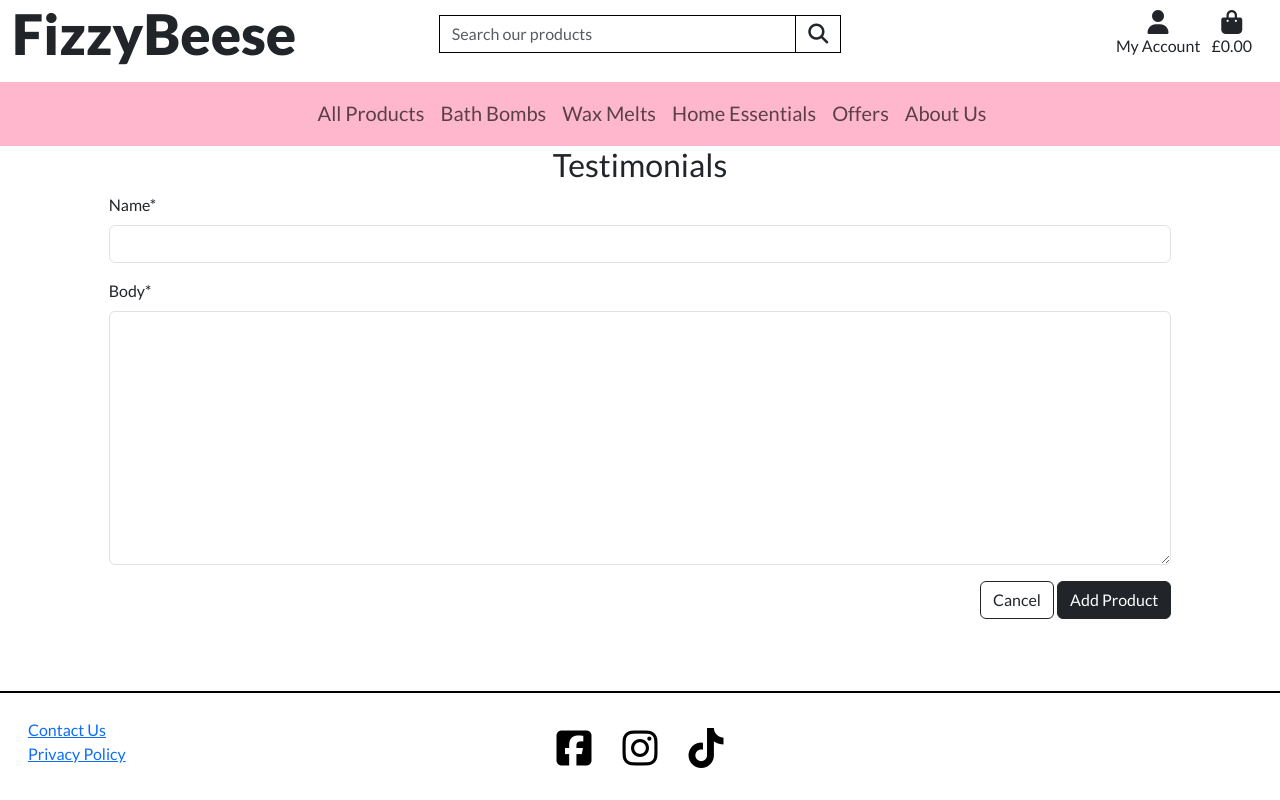
After one commit to stephenbeese/FizzyBeese, a Django app: page /testimonials/ in a window 1280 px wide. The commit adds this page. Run offline with Django 4.2, Linux system fonts and the light colour scheme; a user stored in the database is signed in; data comes from the database, SQL or seed files in the repository; both versions use the stored data as it was after the commit; some libraries are stand-ins or nearby versions.

Commit message:
Create testimonial form, view and template

```diff
--- a/fizzy_beese/urls.py
+++ b/fizzy_beese/urls.py
@@ -27,6 +27,7 @@ urlpatterns = [
     path('bag/', include('bag.urls')),
     path('checkout/', include('checkout.urls')),
     path('profile/', include('profiles.urls')),
+    path('testimonials/', include('testimonials.urls')),
 ] + static(settings.MEDIA_URL, document_root=settings.MEDIA_ROOT)
 
 
--- a/home/templates/home/index.html
+++ b/home/templates/home/index.html
@@ -49,7 +49,7 @@ Home
                                 <div class="col">
                                     <div class="row">
                                         <a href="{% url 'product_detail' f.id %}">
-                                            <img src="/media/{{ f.image }}" class="featured-image rounded" alt="{{ f.image }}">
+                                            <img src="/media/{{ f.image }}" class="featured-image rounded card-shadow" alt="{{ f.image }}">
                                         </a>
                                     </div>
                                     <div class="row w-100 m-0">
@@ -81,7 +81,7 @@ Home
                                 <div class="col">
                                     <div class="row">
                                         <a href="{% url 'product_detail' l.id %}">
-                                            <img src="/media/{{ l.image }}" class="latest-image rounded" alt="{{ l.image }}">
+                                            <img src="/media/{{ l.image }}" class="latest-image rounded card-shadow" alt="{{ l.image }}">
                                         </a>
                                     </div>
                                     <div class="row w-100 m-0">
--- a/home/templates/includes/testimonials.html
+++ b/home/templates/includes/testimonials.html
@@ -17,7 +17,7 @@
                 <p class="text-dark mb-0 fw-bold">By {{ testimonial.name }}</p>
                 <p class="small text-muted">on {{ testimonial.created_on }}</p>
                 <p class="small text-dark m-0">Shopped with us before?
-                    <a class="small text-black bold-underline-hover m-0" href="#">Leave us a review!</a>
+                    <a class="small text-black bold-underline-hover m-0" href="{% url 'testimonial' %}">Leave us a review!</a>
                 </p>
             </div>
         </div>
--- a/profiles/views.py
+++ b/profiles/views.py
@@ -39,10 +39,12 @@ def profile(request):
         form = UserProfileForm(instance=profile)
 
     orders = profile.orders.all().order_by('-date')
+    testimonials = profile.testimonials.all().order-by('-created_on')
     template = 'profiles/profile.html/'
     context = {
         'form': form,
         'orders': orders,
+        'testimonials': testimonials,
         'on_profile_page': True,
     }
 
--- /dev/null
+++ b/testimonials/forms.py
@@ -0,0 +1,8 @@
+from django import forms
+from .models import Testimonial
+
+
+class TestimonialForm(forms.ModelForm):
+    class Meta:
+        model = Testimonial
+        fields = ('name', 'body',)
--- /dev/null
+++ b/testimonials/templates/testimonials/testimonial_form.html
@@ -0,0 +1,30 @@
+{% extends 'base.html' %}
+{% load static %}
+
+{% load bag_tools %}
+
+{% block extra_css %}
+<link rel="stylesheet" href="{% static 'checkout/css/checkout.css' %}">
+{% endblock %}
+
+{% block title %}
+Add Image
+{% endblock %}
+
+{% block content %}
+    <div class="row justify-content-center">
+        <div class="col-12">
+            <h2 class="text-center">Testimonials</h2>
+        </div>
+        <div class="col-10">
+            <form method="POST" action="{% url 'testimonial' %}" class="form mb-2">
+                {% csrf_token %}
+                {{ form | crispy }}
+                <div class="text-end">
+                    <a href="{% url 'testimonial' %}" class="btn btn-outline-dark">Cancel</a>
+                    <button class="btn btn-dark" type="submit">Add Product</button>
+                </div>
+            </form>
+        </div>
+    </div>
+{% endblock %}
--- /dev/null
+++ b/testimonials/urls.py
@@ -0,0 +1,7 @@
+from django.urls import path
+from .views import TestimonialView
+from . import views
+
+urlpatterns = [
+    path('', TestimonialView.as_view(), name='testimonial'),
+]
--- a/testimonials/views.py
+++ b/testimonials/views.py
@@ -1,6 +1,34 @@
-from django.shortcuts import render
-from .models import Testimonial
+from django.shortcuts import render, redirect, reverse, get_object_or_404
+from django.views import View
+from django.contrib import messages
+from django.contrib.auth.decorators import login_required
+
+# from .models import Testimonial
+from profiles.models import UserProfile
+from .forms import TestimonialForm
 
 
-# def testimonial_context(request):
-#     testimonials = Testimonial.objects.all()
+class TestimonialView(View):
+    def get(self, request):
+        template = 'testimonials/testimonial_form.html'
+        if request.user.is_authenticated:
+            form = TestimonialForm()
+            context = {
+                'form': form
+            }
+
+            return render(request, template, context)
+        else:
+            messages.error(request, 'You need to be logged in to submit a \
+                testimonial. Please log in and try again!')
+            return redirect(reverse('home'))
+
+    def post(self, request):
+        profile = get_object_or_404(UserProfile, user=request.user)
+        form = TestimonialForm(request.POST)
+        if form.is_valid():
+            testimonial = form.save(commit=False)
+            testimonial.user_profile = profile
+            testimonial.save()
+
+        return redirect(reverse('home'))
```
Also changed, not shown: db.sqlite3.
